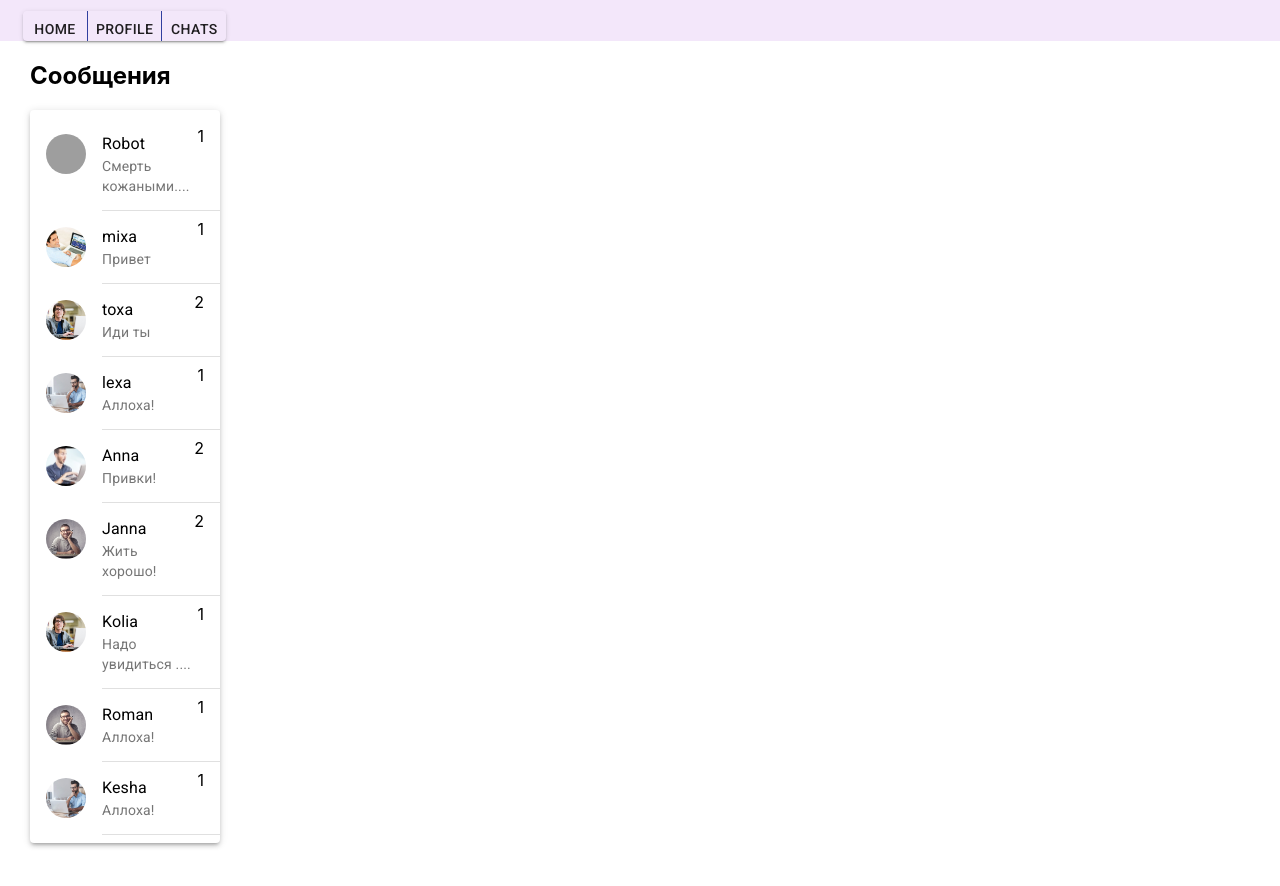
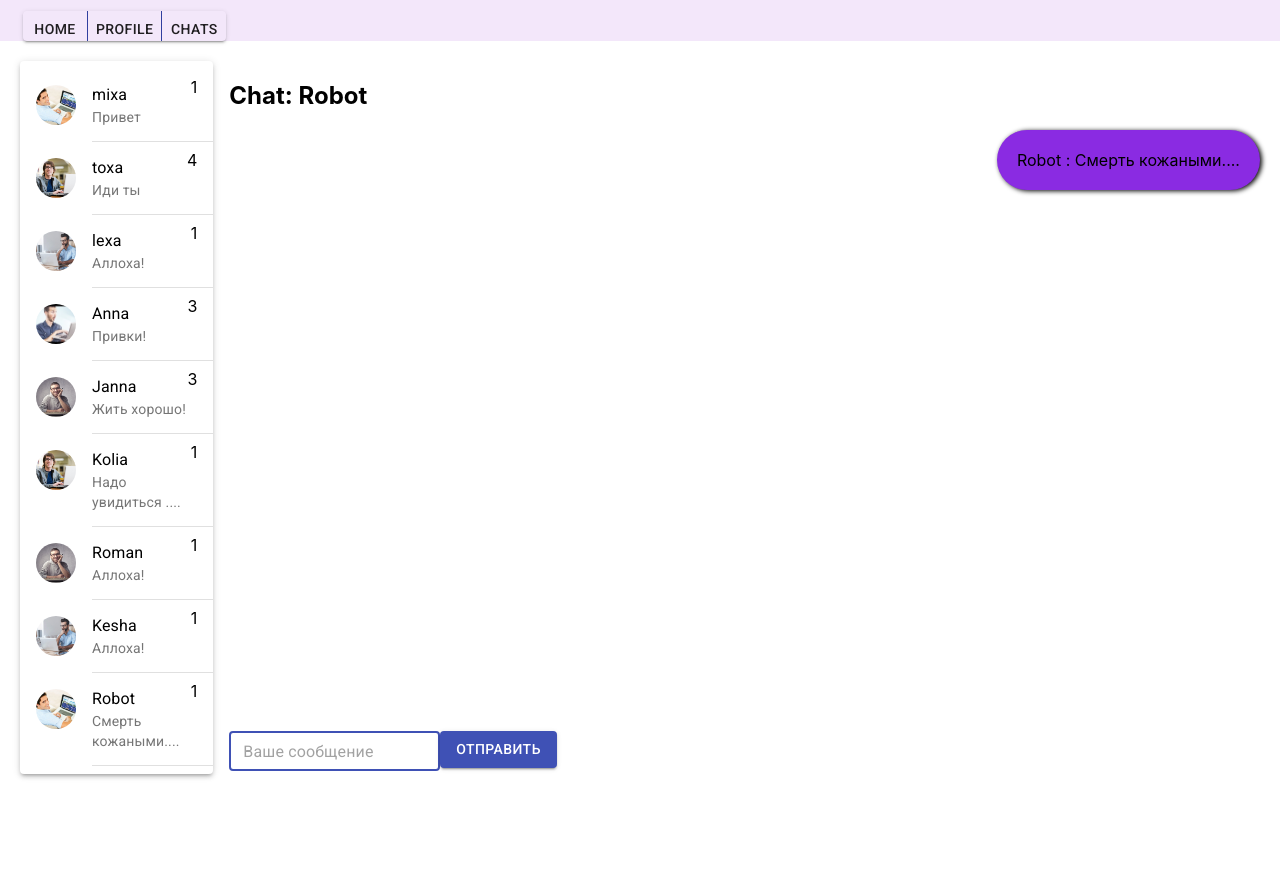
Before and after one commit to diakudza/react-gb, a React (Create React App) app: page /Chats in a window 1280 px wide. Shown: the top 886 px of the page. Before the commit the page ends 851 px from the top, so only its background shows below. Built offline with nearby package versions, Linux system fonts and the light colour scheme; grey boxes are pictures that could not be loaded.

Commit message:
Вопрос по useEffect

```diff
--- a/src/App.css
+++ b/src/App.css
@@ -1,5 +1,5 @@
 .App {
-  height: 1vh;
+  height: 900px;
 }
 
 a {
@@ -9,13 +9,15 @@ a {
 
 .form {
   width: 100%;
-   height: 40px;
+   height: 6%;
   align-self: flex-end;
 }
 .messageList {
   height: 1vh;
 }
-
+.messageHeight {
+  height: 94%;
+}
 .padding020 {
   padding: 0 30px;
 }
--- a/src/App.js
+++ b/src/App.js
@@ -6,74 +6,90 @@ import Navbar from "./components/Navbar";
 import Home from "./pages/home/Home";
 import Profile from "./pages/profile/Profile";
 import {ShowChat} from "./pages/chats/ShowChat";
-import Chats from "./pages/chats/Chats";
 
 let App = () => {
-
-    const [chats, setChats] = useState(
+    let temp=[{}];
+    const [state, setChats] = useState(
         {
-            chats: {
-                100: [
-                    {id: 1, author: 100, text: "Привет", im: true},
-                ],
-                101: [
-                    {id: 2, author: 101, text: "Хай , мэн", im: false},
+            100: {author: "mixa", ava: '1.png', chats: [{id: 1, author: 100, text: "Привет", im: true},]},
+            101: {
+                author: "toxa", ava: '2.png', chats: [{id: 2, author: 101, text: "Хай , мэн", im: false},
                     {id: 2, author: 100, text: "Хай", im: true},
                     {id: 3, author: 100, text: "Как сам?", im: true},
-                    {id: 4, author: 101, text: "Иди ты", im: false},
-                ],
-                102: [
-                    {id: 6, author: 102, text: "Аллоха!", im: false},
-                ],
-                103: [
-                    {id: 9, author: 103, text: "Купи моркови!", im: false},
+                    {id: 4, author: 101, text: "Иди ты", im: false},]
+            },
+            102: {author: "lexa", ava: '3.png', chats: [{id: 6, author: 102, text: "Аллоха!", im: false},]},
+            103: {
+                author: "Anna", ava: '4.png', chats: [{id: 9, author: 103, text: "Купи моркови!", im: false},
                     {id: 11, author: 100, text: "Ленка зажгла!", im: true},
-                    {id: 7, author: 103, text: "Привки!", im: false},
-                ],
-                104: [
-                    {id: 10, author: 104, text: "Видел тачку?!", im: false},
+                    {id: 7, author: 103, text: "Привки!", im: false},]
+            },
+            104: {
+                author: "Janna", ava: '5.png', chats: [{id: 10, author: 104, text: "Видел тачку?!", im: false},
                     {id: 12, author: 100, text: "Аллоха!", im: true},
-                    {id: 8, author: 104, text: "Жить хорошо!", im: false}
-                ],
-                105: [{id: 13, author: 105, text: "Надо увидиться , есть тема !!", im: false}],
-                106: [{id: 14, author: 106, text: "Аллоха!", im: false},],
-                107: [{id: 15, author: 107, text: "Аллоха!", im: false},],
-                108: [],
-                109: [],
-                110: [{id: 5, author: 110, text: "Смерть кожаными мешкам", im: true},]
+                    {id: 8, author: 104, text: "Жить хорошо!", im: false}]
             },
+            105: {
+                author: "Kolia",
+                ava: '2.png',
+                chats: [{id: 13, author: 105, text: "Надо увидиться , есть тема !!", im: false}]
+            },
+            106: {author: "Roman", ava: '5.png', chats: [{id: 14, author: 106, text: "Аллоха!", im: false},]},
+            107: {author: "Kesha", ava: '3.png', chats: [{id: 15, author: 107, text: "Аллоха!", im: false}]},
+            110: {
+                author: "Robot",
+                ava: '1.png',
+                chats: [{id: 5, author: 110, text: "Смерть кожаными мешкам", im: false},]
+            }
+            ,
 
-            friends: [
-                {id: 110, author: "Robot", ava: ''},
-                {id: 100, author: "mixa", ava: '1.png'},
-                {id: 101, author: "toxa", ava: '2.png'},
-                {id: 102, author: "lexa", ava: '3.png'},
-                {id: 103, author: "Anna", ava: '4.png'},
-                {id: 104, author: "Janna", ava: '5.png'},
-                {id: 105, author: "Kolia", ava: '2.png'},
-                {id: 106, author: "Roman", ava: '5.png'},
-                {id: 107, author: "Kesha", ava: '3.png'},
-            ],
-            currentChat: [{author: "ROBOT", text: "Привет, Миха", ai: true}]
+
         });
 
-    let setMessageAdd = (message) => {
-        //debugger
-        setChats([...chats.currentChat, {author: "mixa", text: message, ai: false}])
+    let getAuthorById =(findId)=>{
+        let author = Object.entries(state).filter(id => id[0] == findId)
+        return author[0][1].author
+    }
+
+    let setMessageAdd = (message, id) => {
+        temp.push( {id:1111, author: 100, text: message, im: true})
+        state[id].chats.push( {id:1111, author: 100, text: message, im: true})
+        console.log(temp)
+        setChats(state)
+        console.log(state)
+
     }
 
     const removeItem = (n) => {
-        // debugger
+        debugger
         let findItem = n.currentTarget.attributes[0].value
-        let itemChat = chats.chats.find((el, index) => el.id == findItem) //нахожу обьект, но не могу получить его индеккс, что бы потмо его удалить
-
+        //let itemChat = chats.chats.find((el, index) => el.id == findItem) //нахожу обьект, но не могу получить его индеккс, что бы потмо его удалить
         //chats.chats.splice(1.)
         //setChats(chats)
         //console.log(chats.chats.findIndex(itemChat))
 
     }
+    useEffect(() => {
+        // if (messages[messages.length - 1].author !== 'ROBOT') {
+        //     let lastMessage = messages[messages.length - 1].text
+        //     sendMessageFromRobot(`Я не пойму "${lastMessage}" ,что ты имеешь в виду?`)
+        // }
+        console.log('effect где?')
+        //sendMessageFromRobot(`Я не пойму ,что ты имеешь в виду?`,100)
+    }, [state]) //[state],[temp],[]
 
-
+    // let sendMessageFromRobot = (message, id, delay = 1000) => {
+    //    if(temp.length!==0){
+    //        // setTimeout(() => {
+    //         console.log(temp)
+    //         state[temp[0].id].chats.push( {id:1111, author: 100, text: message, im: false})
+    //         console.log(state[temp[0].id].chats)
+    //         temp = []
+    //         setChats(state)
+    //
+    //     // }, (Math.random() * 2) * 1000)
+    // }
+    // }
     return (
 
         <Router>
@@ -81,9 +97,9 @@ let App = () => {
                 <Navbar/>
                 <Route exact path="/" component={Home}/>
                 <Route exact path="/Profile" component={Profile}/>
-                <Route exact path="/Chats" render={() => <Chats chats={chats}/>}/>
+                <Route exact path="/Chats" render={() => <ShowChat chats={state} setMessageAdd={setMessageAdd} getAuthorById={getAuthorById}/>}/>
                 <Route path="/Chats/:id"
-                       render={() => <ShowChat chats={chats} removeItem={removeItem} setMessageAdd={setMessageAdd}/>}/>
+                       render={() => <ShowChat chats={state} removeItem={removeItem} setMessageAdd={setMessageAdd} getAuthorById={getAuthorById}/>}/>
             </div>
 
         </Router>
--- a/src/pages/chats/Chats.js
+++ b/src/pages/chats/Chats.js
@@ -21,13 +21,14 @@ let Chats = (props) => {
             sendMessageFromRobot(`Я не пойму "${lastMessage}" ,что ты имеешь в виду?`)
         }
     }, [messages])
+
     return (
         <div className="padding020">
             <h2>Сообщения</h2>
             <Grid container spacing={2}>
                 <Grid item xs={2}>{/*Список контактов*/}
                     <Paper elevation={3}>
-                        <ContactList state={props.chats}/>
+                        {/*<ContactList state={props.chats}/>*/}
                     </Paper>
                 </Grid>
                 <Grid item xs={10} className="flexCol">
--- a/src/pages/chats/ContactList/ContactList.jsx
+++ b/src/pages/chats/ContactList/ContactList.jsx
@@ -4,10 +4,10 @@ import FriendCart from "./FriendCart/FriendCart";
 import List from '@material-ui/core/List';
 
 const ContactList = (props) => {
-    //console.log(props)
-    let ContactList = props.state.friends.map((friend, index) =>
-        <FriendCart key={index} friend={friend} chats={props.state.chats}/>)
-    return (
+    // console.log(props.state)
+    // console.log(Object.entries(props.state))
+    let ContactList = Object.entries(props.state).map((id,index) =><FriendCart key={index} author={id[1].author} id={id[0]} ava={id[1].ava} chats={id[1].chats}/>)
+      return (
         <List>
             {ContactList}
         </List>
--- a/src/pages/chats/ContactList/FriendCart/FriendCart.jsx
+++ b/src/pages/chats/ContactList/FriendCart/FriendCart.jsx
@@ -8,23 +8,22 @@ import {NavLink} from "react-router-dom";
 
 
 const FriendCart = (props) => {
-    console.log(props)
-    let lastMessage = props.chats[props.friend.id].filter(mes => mes.author == props.friend.id)
-    let countOfMessage = lastMessage.length
-    lastMessage = lastMessage[lastMessage.length - 1]
+    // console.log(props)
+    let countOfMessage = props.chats.length
+    let lastMessage = props.chats[countOfMessage - 1]
     if (lastMessage.text.length > 15) {
-        lastMessage.text = lastMessage.text.substr(0, 15) + "...."
+         lastMessage.text = lastMessage.text.substr(0, 15) + "...."
     }
-    //console.log(lastMessage)
+
     return (
         <>
-           <NavLink to={"Chats/"+props.friend.id}>
+           <NavLink to={"/Chats/"+props.id}>
                 <ListItem alignItems="flex-start">
                     <ListItemAvatar>
-                        <Avatar alt={props.friend.author} src={"../../userpic/" + props.friend.ava}/>
+                        <Avatar alt={props.author} src={"../../userpic/" + props.ava}/>
                     </ListItemAvatar>
                     <ListItemText
-                        primary={props.friend.author}
+                        primary={props.author}
                         secondary={
                             <React.Fragment>
                                 {lastMessage.text}
--- a/src/pages/chats/MessageList/Form/Form.jsx
+++ b/src/pages/chats/MessageList/Form/Form.jsx
@@ -4,14 +4,16 @@ import Button from '@material-ui/core/Button'
 import TextField from '@material-ui/core/TextField';
 
 const Form = (props) => {
+    //console.log(props)
     let textValue = React.useRef();
+
     let setMessage = (event) => {
         let text = textValue.current.value;
-        if (text==''){
+        if (text === ''){
             alert('Поле пустое!')
             event.preventDefault();
         }else {
-            props.setMessage(text);
+            props.setMessageAdd(text, props.id);
             event.preventDefault();
             textValue.current.value = '';
         }
--- a/src/pages/chats/MessageList/Message/Message.jsx
+++ b/src/pages/chats/MessageList/Message/Message.jsx
@@ -2,12 +2,15 @@ import s from './Message.module.css';
 import {useRef} from "react";
 
 const Message = (props) => {
-    let itemMessage = useRef();
+    //let itemMessage = useRef();
     // console.log(props)
-    if(props===undefined){props.messages.ai=true}
+    if(props===undefined){props.messages.im=true}
+
+    // console.log(props.getAuthorById(100))
+
     return (
-        <div onClick={props.removeItem} id = {props.messages.id} className={props.messages.ai ? s.messageAI : s.message}>
-            {props.messages.author} : {props.messages.text}
+        <div onClick={props.removeItem} id = {props.messages.id} className={props.messages.im ? s.messageAI : s.message}>
+            {props.getAuthorById(props.messages.author)} : {props.messages.text}
         </div>
     );
 
--- a/src/pages/chats/MessageList/MessageList.jsx
+++ b/src/pages/chats/MessageList/MessageList.jsx
@@ -4,12 +4,12 @@ import React from "react";
 import s from "./MessageList.module.css"
 const MessageList = (props) => {
     console.log(props)
-    let messagesArr = props.messages.chats.map((el, index) => <Message key={index} messages={el}/>)
+    //let messagesArr = props.messages.chats.map((el, index) => <Message key={index} messages={el}/>)
 
     return (
         <>
             <div className={"flecCol"+" "+ s.messageList}>
-                {messagesArr.reverse()}
+                {/*{messagesArr.reverse()}*/}
             </div>
             <Form setMessageAdd={props.setMessageAdd}/>
         </>
--- a/src/pages/chats/ShowChat.jsx
+++ b/src/pages/chats/ShowChat.jsx
@@ -4,31 +4,33 @@ import React from "react";
 import Grid from "@material-ui/core/Grid";
 import Paper from "@material-ui/core/Paper";
 import ContactList from "./ContactList/ContactList";
-import MessageList from "./MessageList/MessageList";
-
+import "../../App.css"
+import Form from "./MessageList/Form/Form";
 export const ShowChat = (props) => {
     let {id} = useParams();
     if(id===undefined){ id = 110}
+    let ArrayAllMessage = props.chats[id].chats.map((mes) => <Message messages={mes} id={id} getAuthorById={props.getAuthorById} removeItem={props.removeItem}/> )
+
     console.log(props)
-    //let AllMessage = props.chats.chats[id].map(mes => mes.text ==  id)
-    //console.log(AllMessage)
-    let ArrayAllMessage = props.chats.chats[id].map((mes) => <Message messages={mes} removeItem={props.removeItem}/> )
-    let author = props.chats.friends.find(mes => mes.id ==  id)
-
     return (
 
-        <div className="padding020">
+        <div className="padding20">
 
             <Grid container spacing={2}>
                 <Grid item xs={2}>{/*Список контактов*/}
                     <Paper elevation={3}>
-                        <ContactList state={props.chats}/>
+                        <ContactList state={props.chats} id={id}/>
                     </Paper>
                 </Grid>
-                <Grid item xs={10} className="flexCol">
-                    <h2>Chat: {author.author}</h2>
-                   {/*<MessageList messages={props.chats} setMessageAdd={props.setMessageAdd} className="flexCol messageList"/>*/}
+                <Grid item xs={10} className="flexCol" >
+
+
+                    <div className="flexCol messageHeight" >
+                        <h2>Chat: {props.chats[id].author}</h2>
+
                     {ArrayAllMessage}
+                    </div>
+                    <Form setMessageAdd={props.setMessageAdd} id={id}/>
                 </Grid>
             </Grid>
 
```
